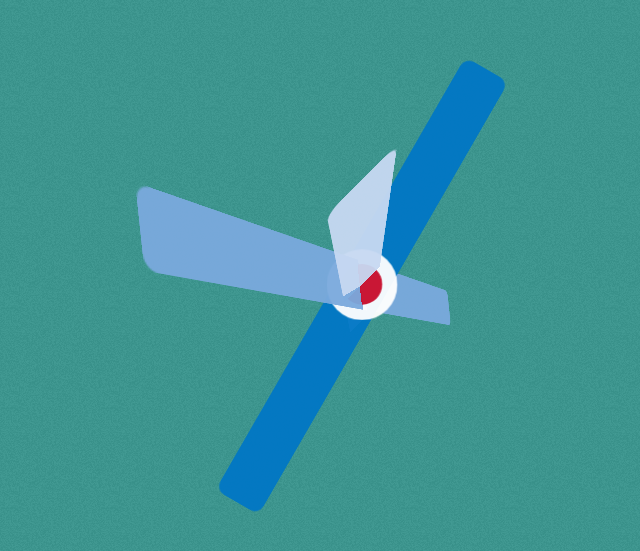
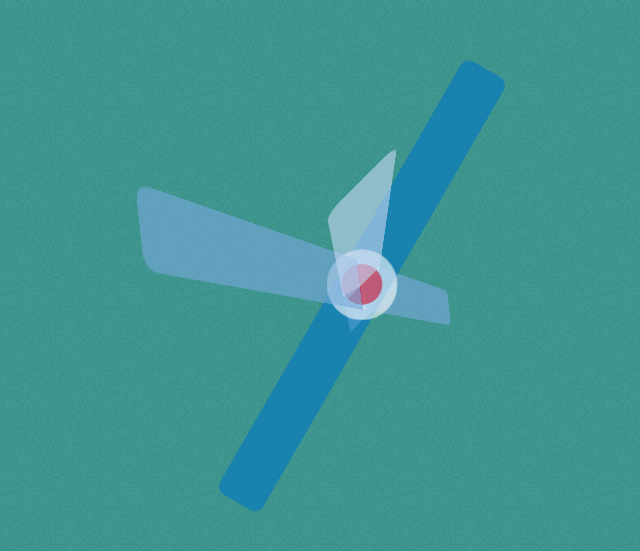
Before and after one commit to dbellotti/la-logo, a plain HTML site: page index.html in a window 1280 px wide. Shown: the part 139-690 px from the top of the page, without its empty margins (278-918 px from the left). Drawn offline with Linux system fonts and the light colour scheme.

Commit message:
makes it more transparent

```diff
--- a/style.css
+++ b/style.css
@@ -32,21 +32,21 @@
 }
 
 .bar:nth-child(1) {
-    background-color: rgba(0, 118, 196, 0.95);
+    background-color: rgba(0, 118, 196, 0.6);
 
     -webkit-animation: rotation 10s linear infinite;
     animation: rotation 10s linear infinite;
 }
 
 .bar:nth-child(2) {
-    background-color: rgba(199, 216, 242, 0.95);
+    background-color: rgba(199, 216, 242, 0.6);
 
     -webkit-animation: rotation-2 20s linear infinite;
     animation: rotation-2 20s linear infinite;
 }
 
 .bar:nth-child(3) {
-    background-color: rgba(122, 169, 221, 0.95);
+    background-color: rgba(122, 169, 221, 0.6);
 
     -webkit-animation: rotation-3 30s linear infinite;
     animation: rotation-3 30s linear infinite;
@@ -56,7 +56,7 @@
     display: block;
     height: 70px;
     width: 70px;
-    background-color: rgba(255, 255, 255, 0.95);
+    background-color: rgba(255, 255, 255, 0.6);
     border-radius: 35px;
     -webkit-transform: translateY(-160px) translateX(215px) translateZ(6px);
     transform: translateY(-160px) translateX(215px) translateZ(6px);
@@ -66,7 +66,7 @@
     display: block;
     height: 40px;
     width: 40px;
-    background-color: rgba(199, 11, 43, 0.95);
+    background-color: rgba(199, 11, 43, 0.6);
     border-radius: 20px;
     -webkit-transform: translateY(-215px) translateX(230px) translateZ(8px);
     transform: translateY(-215px) translateX(230px) translateZ(8px);
```
